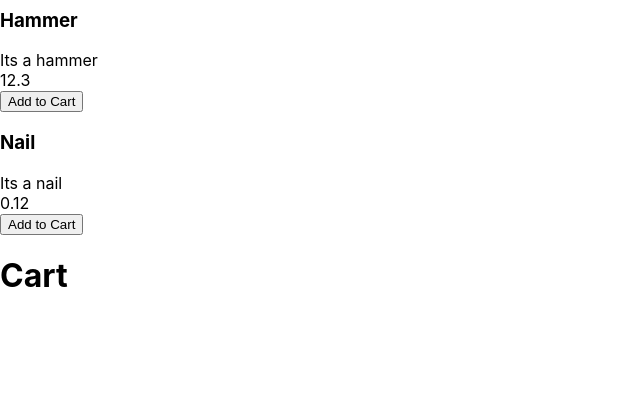
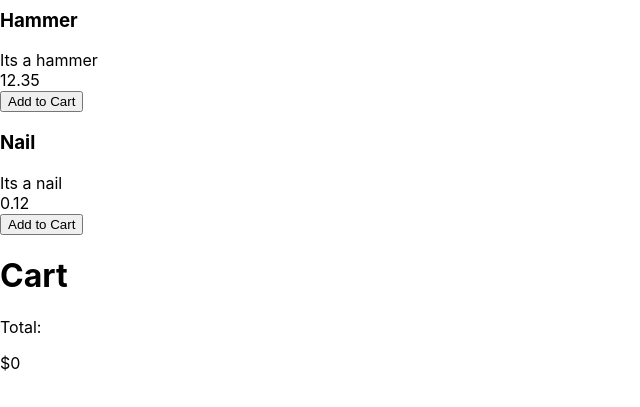
Before and after one commit to nedmorgan/react-hardware-sandbox, a React (Create React App) app: page / in a window 1280 px wide. Shown: the part 221-628 px from the top of the page, without its empty margins (0-640 px from the left). Built offline with nearby package versions, Linux system fonts and the light colour scheme.

Commit message:
able to add an amount to the total in cart

```diff
--- a/src/components/CartView.jsx
+++ b/src/components/CartView.jsx
@@ -12,6 +12,10 @@ class CartView extends Component {
           viewMode={'Cart'}
           removeItemFromCart={this.props.removeItemFromCart}
         />
+        <div>
+          <p>Total:</p>
+          <p>${this.props.total}</p>
+        </div>
       </div>
     );
   }
--- a/src/components/HomePage.jsx
+++ b/src/components/HomePage.jsx
@@ -12,7 +12,7 @@ class HomePage extends Component {
       {
         productName: 'Hammer',
         description: 'Its a hammer',
-        price: 12.3,
+        price: 12.35,
       },
       {
         productName: 'Nail',
@@ -20,7 +20,8 @@ class HomePage extends Component {
         price: 0.12,
       }
     ],
-    cartList: []
+    cartList: [],
+    total: 0
   }
 
   toggleEditSaleItem = () => {
@@ -65,6 +66,7 @@ class HomePage extends Component {
   addItemToCart = (index) => {
     const cartList = [...this.state.cartList]
     const product = { ...this.state.productList[index] }
+    this.state.total += product.price
     cartList.push(product)
     this.setState({ cartList })
   }
@@ -109,6 +111,7 @@ class HomePage extends Component {
           <CartView
             productList={this.state.cartList}
             removeItemFromCart={this.removeItemFromCart}
+            total={this.state.total}
           />
         </div>
       </div>
```
